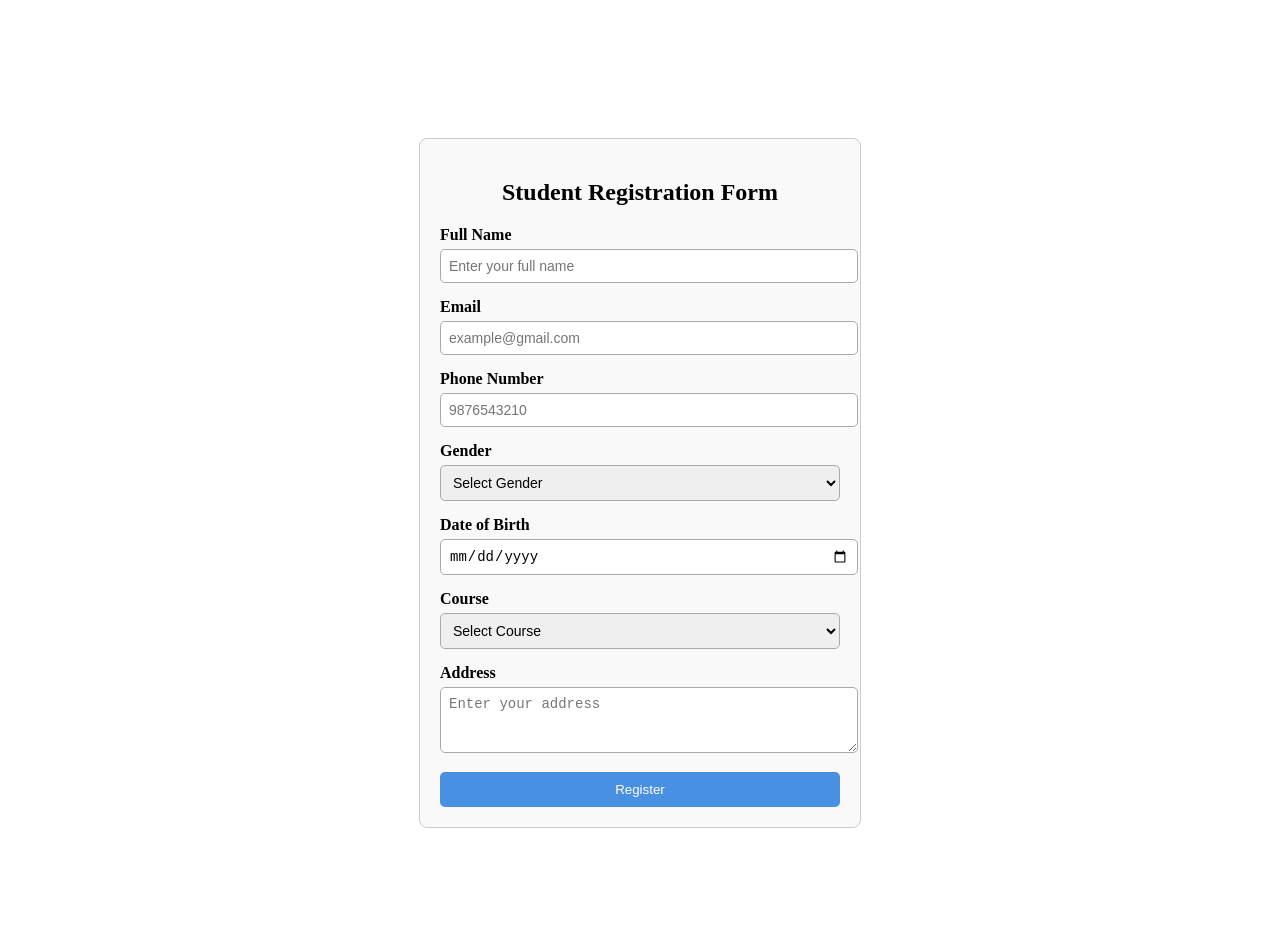
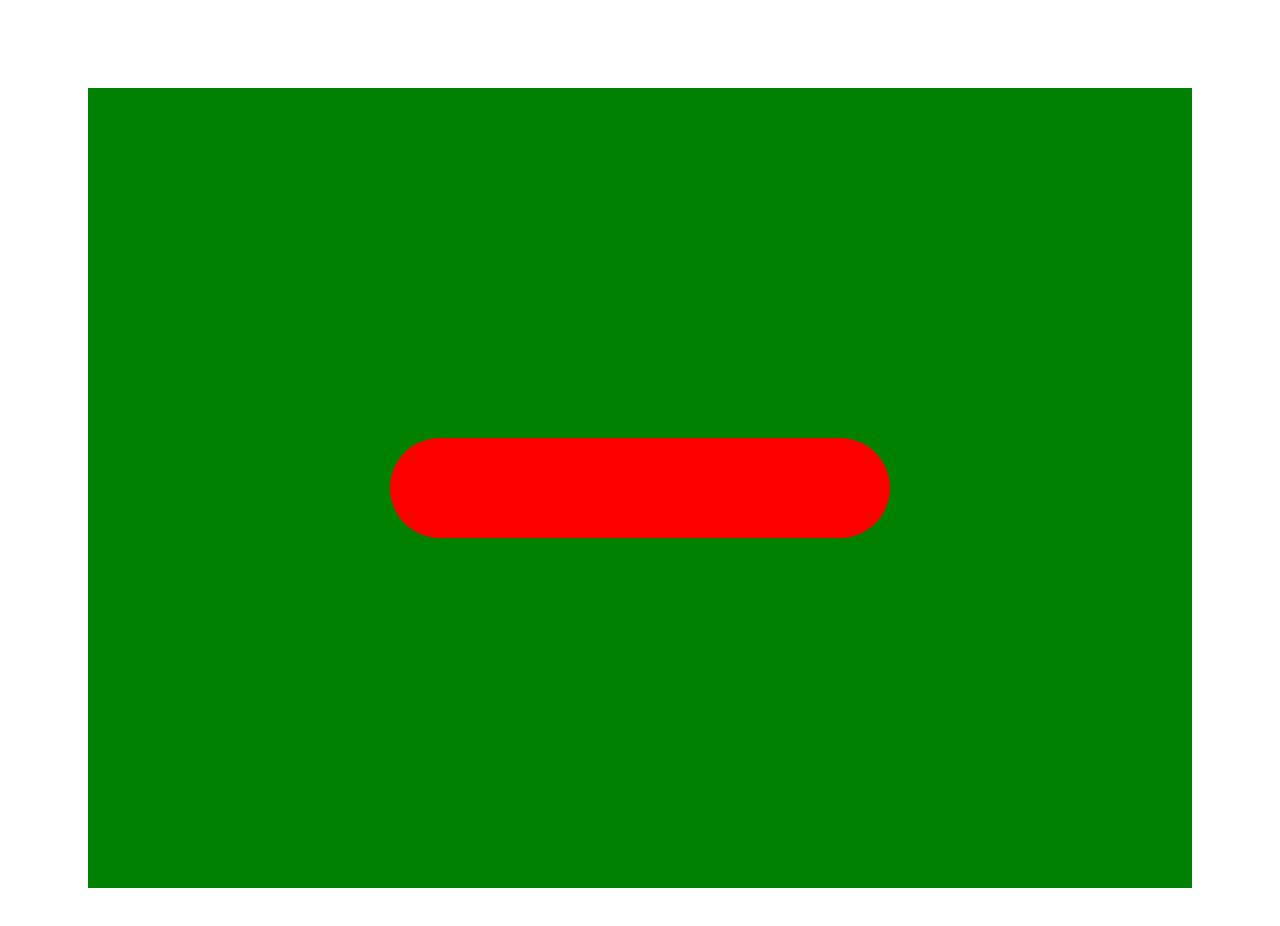
Before and after one commit to Navin1422/ReactJS_Learning, a React (Vite) app in the folder zeroday/: page / in a window 1280 px wide. Shown: the top 926 px of the page. Built offline with nearby package versions, Linux system fonts and the light colour scheme.

Commit message:
DAY 2 WORK

```diff
--- a/zeroday/src/App.jsx
+++ b/zeroday/src/App.jsx
@@ -1,11 +1,14 @@
 import './App.css';
+import FlexBoxComponent from "./flex-box/flex-box-component";
 import HelloWorldComponent from "./Hello-world/Hello_World_Component";
 import StudentForm from "./StudentRegistrationForm/StudentRegistrationForm.jsx"
 
 function App() {
   return (
-    <StudentForm></StudentForm>
-  )
+    <div>
+      <HelloWorldComponent />
+    </div>
+  );
 }
 
 export default App
--- a/zeroday/src/Hello-world/Hello-World_Style.js
+++ b/zeroday/src/Hello-world/Hello-World_Style.js
@@ -1,7 +1,36 @@
-import styled from 'styled-components';
+import styled from "styled-components";
 export const HelloWorldStyle = styled.div`
-  background-color: green;
-  .element {
-    color: red;
+  .parent {
+    display: flex;
+    flex-direction: row;
+    background-color: green;
+    //align-items: flex-start;
+    //justify-content: flex-end;
+    //align-items: center;
+    //justify-content: space-evenly;
+    //justify-content: space-between;
+    //justify-content: space-around;
+    align-items: center;
+    justify-content : center;
+    gap: 20px;
+    height: 100vh;
+  }
+  .square__child {
+    width: 50px;
+    height: 50px;
+    background-color: yellow;
+  }
+  .square__rectangle {
+    width: 500px;
+    height: 100px;
+    border: 2px solid box;
+    border-radius: 50px;
+
+    background-color: red;
+
+    @media (max-width: 900px) {
+      // background-color: yellow;
+      display: none;
+    }
   }
 `;
--- a/zeroday/src/Hello-world/Hello_World_Component.jsx
+++ b/zeroday/src/Hello-world/Hello_World_Component.jsx
@@ -1,9 +1,13 @@
 import React from "react";
-import {HelloWorldStyle} from "./Hello-World_Style"
-
+import { HelloWorldStyle } from "./Hello-World_Style";
 const HelloWorldComponent = () => {
-    return <HelloWorldStyle>
-        <h1 className="element">Sri Eshwar</h1>
+  return (
+    <HelloWorldStyle>
+      {/* <h1 className="element">Sri eshwar</h1> */}
+      <div className="parent">
+        <div className="square__rectangle"></div>
+      </div>
     </HelloWorldStyle>
-}
+  );
+};
 export default HelloWorldComponent;
--- /dev/null
+++ b/zeroday/src/Hello-world/square.js
@@ -0,0 +1,4 @@
+import styled from 'styled-components';
+export const Square = styled.div`
+
+`;
--- /dev/null
+++ b/zeroday/src/flex-box/flex-box-component.jsx
@@ -0,0 +1,15 @@
+import React from "react";
+import { FlexStyle } from "./flex-box-style";
+const FlexBoxComponent = () => {
+  return (
+    <FlexStyle>
+      <div className="parent">
+        <div className="square__child"></div>
+        <div className="square__child"></div>
+        <div className="square__child"></div>
+        <div className="square__child"></div>
+      </div>
+    </FlexStyle>
+  );
+};
+export default FlexBoxComponent;
--- /dev/null
+++ b/zeroday/src/flex-box/flex-box-style.js
@@ -0,0 +1,28 @@
+import styled from "styled-components";
+export const FlexStyle = styled.div`
+  .parent {
+    display: flex;
+
+    background-color: green;
+    justify-content: center;
+    align-items: center;
+    gap: 20px;
+    height: 100vh;
+    @media (max-width: 920px) {
+      flex-direction: column;
+    }
+  }
+  .square__child {
+    width: 70px;
+    height: 50px;
+    background-color: yellow;
+  }
+  .square__rectangle {
+    width: 100px;
+    height: 100px;
+    background-color: aqua;
+    @media (max-width: 900px) {
+      display: none;
+    }
+  }
+`;
```
